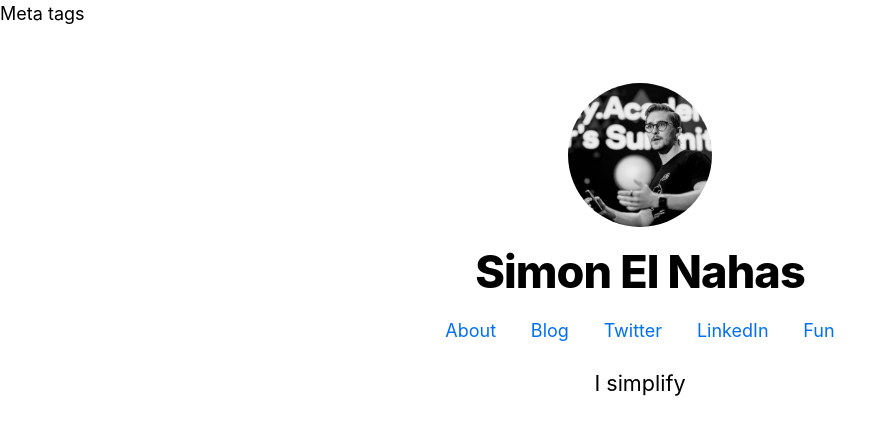
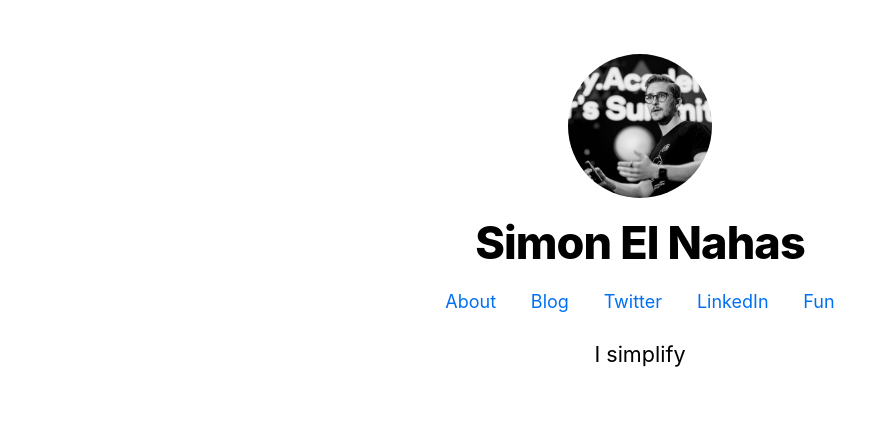
Before and after one commit to simonelnahas/simonelnahas.com, a Next.js app: page / in a window 1280 px wide. Shown: the top 434 px of the page, without its empty margins (0-896 px from the left). Built offline with nearby package versions, Linux system fonts and the light colour scheme.

Commit message:
commented out meta tags

```diff
--- a/pages/_document.tsx
+++ b/pages/_document.tsx
@@ -70,7 +70,7 @@ export default class MyDocument extends Document {
             content='#ffffff'
           ></meta>
 
-          {'Meta tags'}
+          {/* Meta tags */}
           <meta
             name='title'
             content='Simon El Nahas'
```
